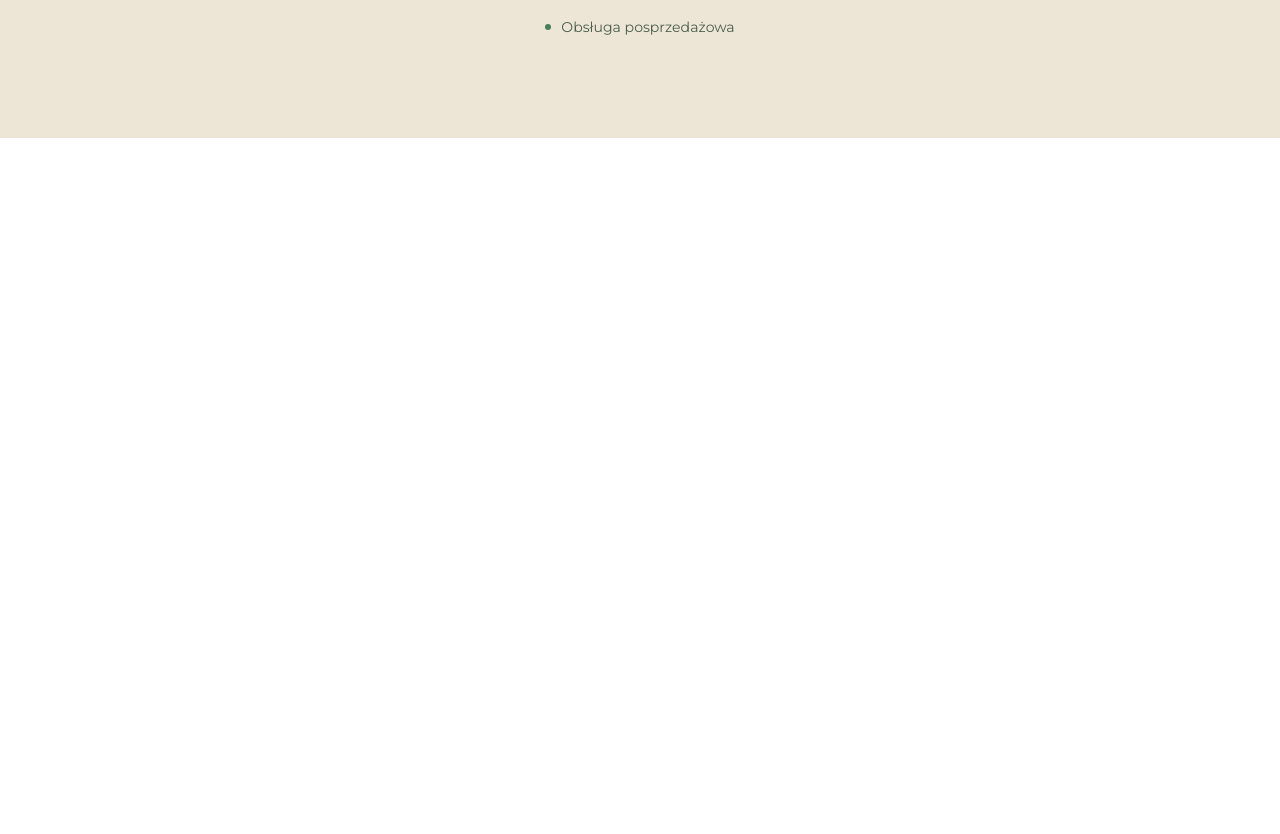
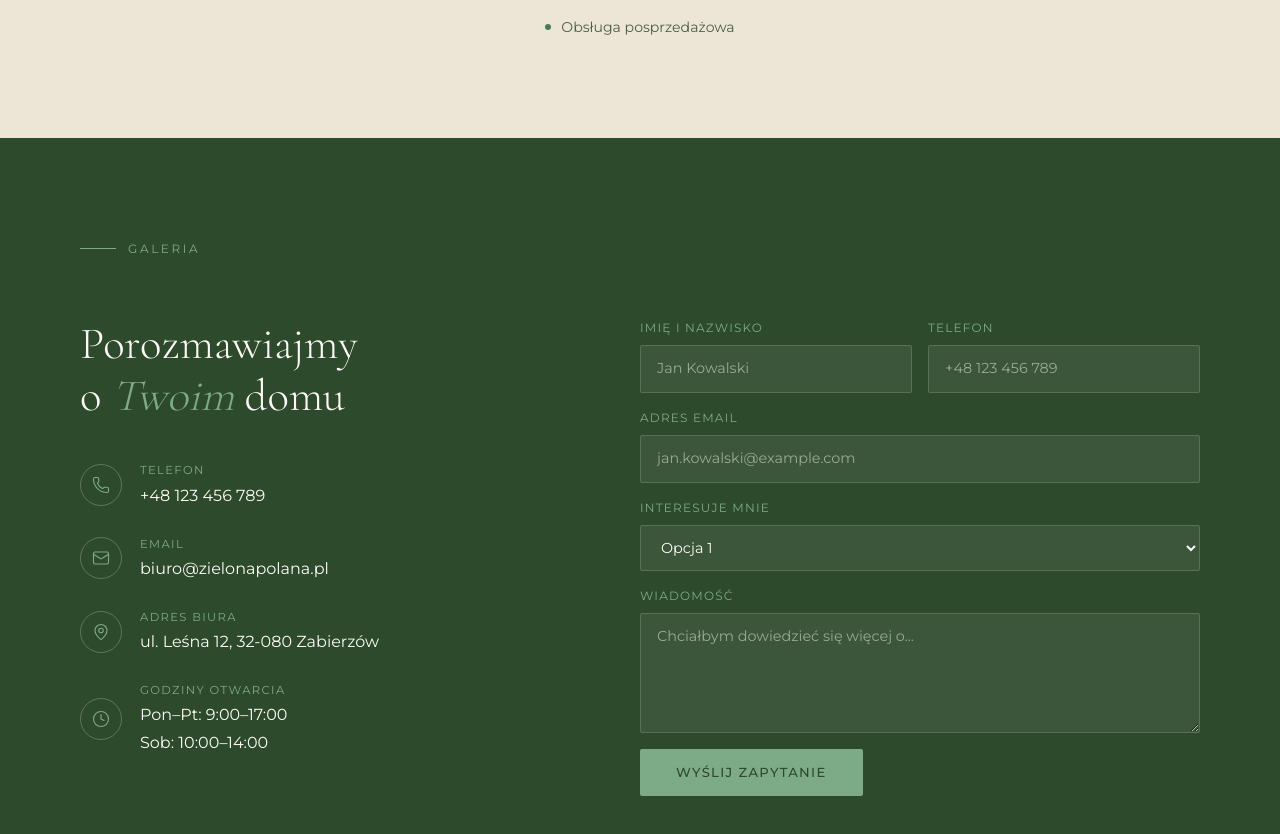
Before and after one commit to ruffaaw/asnyka-website, a Next.js app: page / in a window 1280 px wide. Shown: the part 6180-7014 px from the top of the page. Before the commit the page ends 6318 px from the top, so only its background shows below. Built offline with nearby package versions, Linux system fonts and the light colour scheme.

Commit message:
feat: added contact page

```diff
--- /dev/null
+++ b/app/components/sections/ContactPage.tsx
@@ -0,0 +1,162 @@
+import { Clock, Mail, MapPin, Phone } from "lucide-react";
+import SectionWrapper from "../ui/SectionWrapper";
+
+export default function ContactPage() {
+  return (
+    <SectionWrapper
+      id="kontakt"
+      className="bg-green-deep flex-col gap-10 scroll-mt-26.5"
+    >
+      <h1 className="text-[12px] uppercase text-green-light mb-5 flex items-center gap-3 leading-[1.8] tracking-[0.22em] before:content-[''] before:block before:w-9 before:h-px before:bg-green-light">
+        galeria
+      </h1>
+
+      <div className="flex flex-row justify-between">
+        <div className="flex flex-col w-full">
+          <h2 className="font-mono text-[clamp(2rem,3.5vw,3rem)] font-light leading-[1.15] text-white max-w-xs mb-10">
+            Porozmawiajmy o&nbsp;
+            <em className="italic text-green-light">Twoim </em>
+            domu
+          </h2>
+
+          <div className="flex flex-col gap-7">
+            <div className="flex gap-4.5 items-center">
+              <div className="w-10.5 h-10.5 border border-[rgba(200,221,200,0.3)] rounded-[50%] flex items-center justify-center shrink-0">
+                <Phone className="w-4.5 h-4.5 stroke-[1.5] stroke-green-light" />
+              </div>
+
+              <div className="flex flex-col gap-1">
+                <span className="text-[0.72rem] tracking-[0.12em] uppercase text-green-light">
+                  Telefon
+                </span>
+                <span className="text-white text-base">
+                  <a href="tel:+48123456789" className="hover:text-green-pale">
+                    +48 123 456 789
+                  </a>
+                </span>
+              </div>
+            </div>
+
+            <div className="flex gap-4.5 items-center">
+              <div className="w-10.5 h-10.5 border border-[rgba(200,221,200,0.3)] rounded-[50%] flex items-center justify-center shrink-0">
+                <Mail className="w-4.5 h-4.5 stroke-[1.5] stroke-green-light" />
+              </div>
+
+              <div className="flex flex-col gap-1">
+                <span className="text-[0.72rem] tracking-[0.12em] uppercase text-green-light">
+                  Email
+                </span>
+                <span className="text-white text-base">
+                  <a
+                    href="mailto:biuro@zielonapolana.pl"
+                    className="hover:text-green-pale"
+                  >
+                    biuro@zielonapolana.pl
+                  </a>
+                </span>
+              </div>
+            </div>
+
+            <div className="flex gap-4.5 items-center">
+              <div className="w-10.5 h-10.5 border border-[rgba(200,221,200,0.3)] rounded-[50%] flex items-center justify-center shrink-0">
+                <MapPin className="w-4.5 h-4.5 stroke-[1.5] stroke-green-light" />
+              </div>
+
+              <div className="flex flex-col gap-1">
+                <span className="text-[0.72rem] tracking-[0.12em] uppercase text-green-light">
+                  Adres biura
+                </span>
+                <span className="text-white text-base">
+                  ul. Leśna 12, 32-080 Zabierzów
+                </span>
+              </div>
+            </div>
+
+            <div className="flex gap-4.5 items-center">
+              <div className="w-10.5 h-10.5 border border-[rgba(200,221,200,0.3)] rounded-[50%] flex items-center justify-center shrink-0">
+                <Clock className="w-4.5 h-4.5 stroke-[1.5] stroke-green-light" />
+              </div>
+
+              <div className="flex flex-col gap-1">
+                <span className="text-[0.72rem] tracking-[0.12em] uppercase text-green-light">
+                  Godziny otwarcia
+                </span>
+                <span className="text-white text-base">Pon–Pt: 9:00–17:00</span>
+                <span className="text-white text-base">Sob: 10:00–14:00</span>
+              </div>
+            </div>
+          </div>
+        </div>
+
+        <div className="flex flex-col gap-4 text-text-dark w-full">
+          <div className="grid grid-cols-[1fr_1fr] gap-4">
+            <div className="flex flex-col gap-2">
+              <label className="text-[0.75rem] tracking-widest uppercase text-green-light">
+                Imię i nazwisko
+              </label>
+              <input
+                type="text"
+                id="name"
+                placeholder="Jan Kowalski"
+                className="bg-[rgba(255,255,255,0.07)] border border-[rgba(200,221,200,0.2)] rounded-xs px-4 py-3 text-white text-[0.9rem] outline-none transition-colors duration-200 focus:border-green-light"
+              />
+            </div>
+
+            <div className="flex flex-col gap-2">
+              <label className="text-[0.75rem] tracking-widest uppercase text-green-light">
+                Telefon
+              </label>
+              <input
+                type="tel"
+                id="phone"
+                placeholder="+48 123 456 789"
+                className="bg-[rgba(255,255,255,0.07)] border border-[rgba(200,221,200,0.2)] rounded-xs px-4 py-3 text-white text-[0.9rem] outline-none transition-colors duration-200 focus:border-green-light"
+              />
+            </div>
+          </div>
+
+          <div className="flex flex-col gap-2">
+            <label className="text-[0.75rem] tracking-widest uppercase text-green-light">
+              Adres Email
+            </label>
+            <input
+              type="email"
+              id="email"
+              placeholder="jan.kowalski@example.com"
+              className="bg-[rgba(255,255,255,0.07)] border border-[rgba(200,221,200,0.2)] rounded-xs px-4 py-3 text-white text-[0.9rem] outline-none transition-colors duration-200 focus:border-green-light"
+            />
+          </div>
+
+          <div className="flex flex-col gap-2">
+            <label className="text-[0.75rem] tracking-widest uppercase text-green-light">
+              Interesuje mnie
+            </label>
+            <select
+              id="interest"
+              className="bg-[rgba(255,255,255,0.07)] border border-[rgba(200,221,200,0.2)] rounded-xs px-4 py-3 text-white text-[0.9rem] outline-none transition-colors duration-200 focus:border-green-light"
+            >
+              <option className="bg-green-deep">Opcja 1</option>
+              <option className="bg-green-deep">Opcja 2</option>
+              <option className="bg-green-deep">Opcja 3</option>
+            </select>
+          </div>
+
+          <div className="flex flex-col gap-2">
+            <label className="text-[0.75rem] tracking-widest uppercase text-green-light">
+              Wiadomość
+            </label>
+            <textarea
+              id="message"
+              placeholder="Chciałbym dowiedzieć się więcej o..."
+              className="bg-[rgba(255,255,255,0.07)] border border-[rgba(200,221,200,0.2)] rounded-xs px-4 py-3 text-white text-[0.9rem] outline-none transition-colors duration-200 focus:border-green-light resize-y min-h-30"
+            />
+          </div>
+
+          <button className="px-9 py-3.5 bg-green-light text-green-deep border-none cursor-pointer text-[0.82rem] font-medium tracking-widest uppercase rounded-xs self-start transition-colors duration-200 hover:bg-white">
+            Wyślij zapytanie
+          </button>
+        </div>
+      </div>
+    </SectionWrapper>
+  );
+}
--- a/app/page.tsx
+++ b/app/page.tsx
@@ -2,6 +2,7 @@ import Header from "./components/layout/Header";
 import Navbar from "./components/layout/Navbar";
 import AboutDeveloperPage from "./components/sections/AboutDeveloperPage";
 import AboutInvestmentPage from "./components/sections/AboutInvestmentPage";
+import ContactPage from "./components/sections/ContactPage";
 import FinishPage from "./components/sections/FinishPage";
 import GalleryPage from "./components/sections/GalleryPage";
 import HomePage from "./components/sections/HomePage";
@@ -23,6 +24,7 @@ export default function Home() {
         <HousesPage />
         <FinishPage />
         <AboutDeveloperPage />
+        <ContactPage />
       </main>
     </>
   );
```
